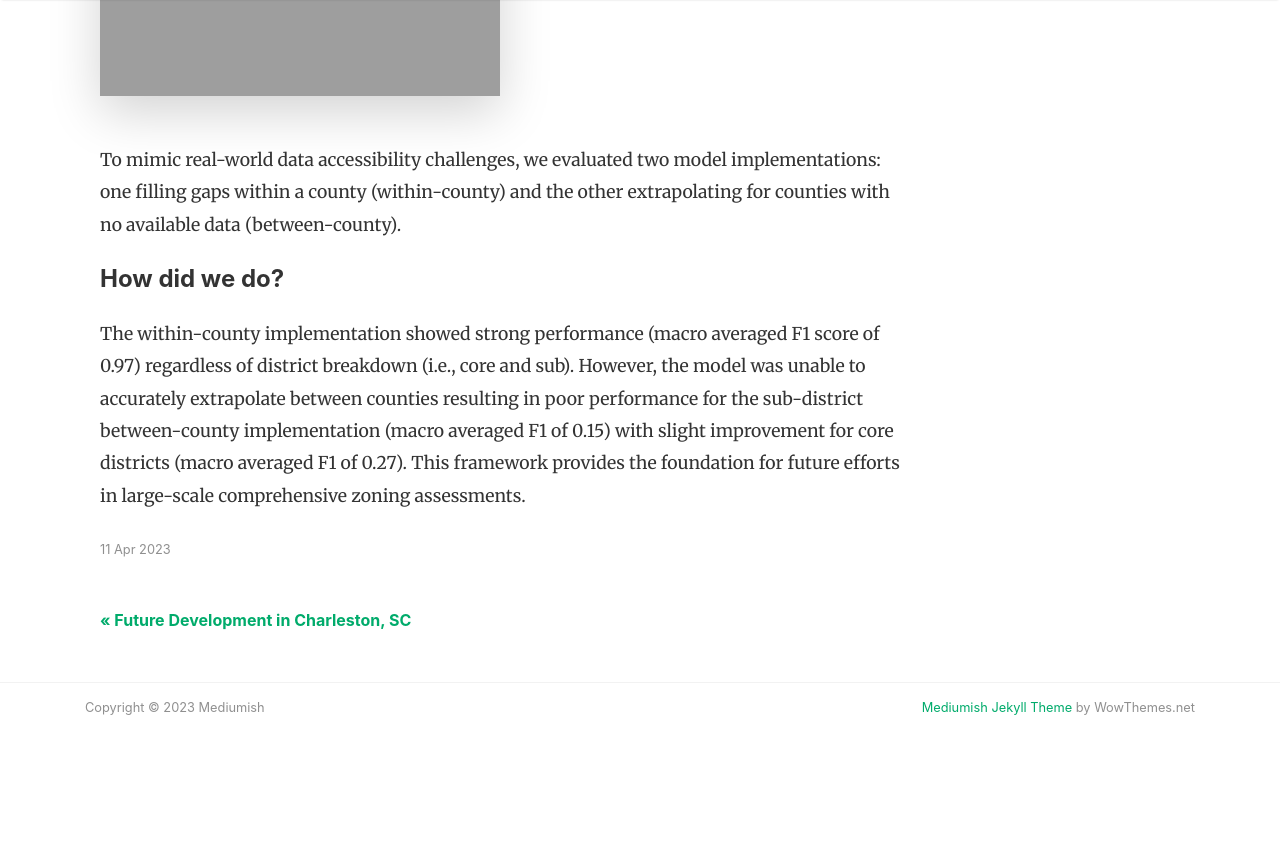
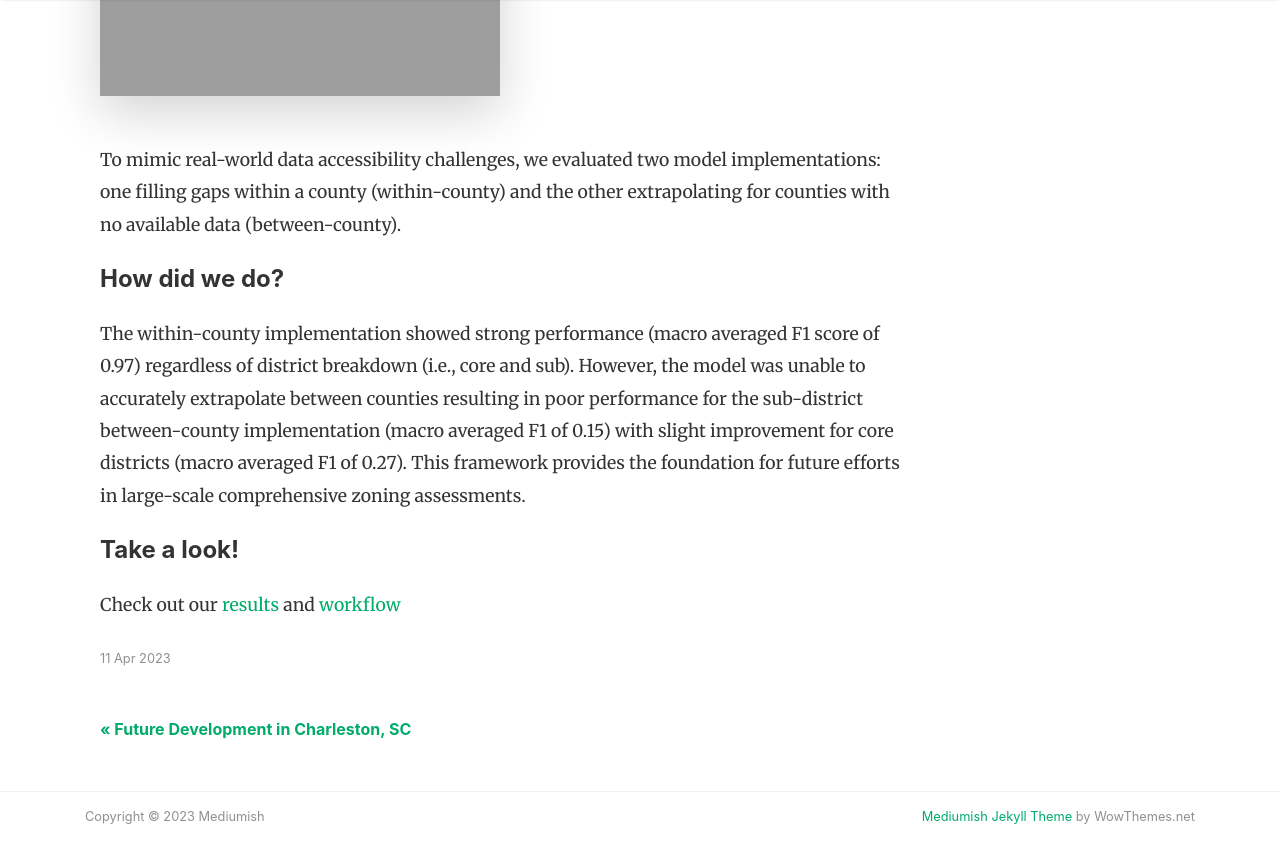
Before and after one commit to malawrim/malawrim.github.io, a Jekyll site: the page built from _posts/2023-04-11-Zoning.md, in a window 1280 px wide and 900 px high, scrolled down 1295 px. Shown: the top 863 px of the window. Built offline with Jekyll 4.4.1, drawn with Linux system fonts in a browser that asks for light colours; nearby versions of some CDN libraries; comment, search, counter and statistics services are not loaded; before the commit the page ends 2086 px from its top, so only the background shows below that.

Commit message:
Add links to results and scripts

```diff
--- a/_posts/2023-04-11-Zoning.md
+++ b/_posts/2023-04-11-Zoning.md
@@ -25,4 +25,7 @@ Zoning regulates land use and the intensity of urban development at the county a
 <h4> How did we do?</h4>
 <p>The within-county implementation showed strong performance (macro averaged F1 score of 0.97) regardless of district breakdown (i.e., core and sub). However, the model was unable to accurately extrapolate between counties resulting in poor performance for the sub-district between-county implementation (macro averaged F1 of 0.15) with slight improvement for core districts (macro averaged F1 of 0.27). This framework provides the foundation for future efforts in large-scale comprehensive zoning assessments. </p>
 
+<h4>Take a look!</h4>
+<p> Check out our <a href="https://zenodo.org/records/8136886">results</a> and <a href="https://github.com/malawrim/Spatially-Complete-Zoning-Maps">workflow</a> </p>
+
 </div>
```
